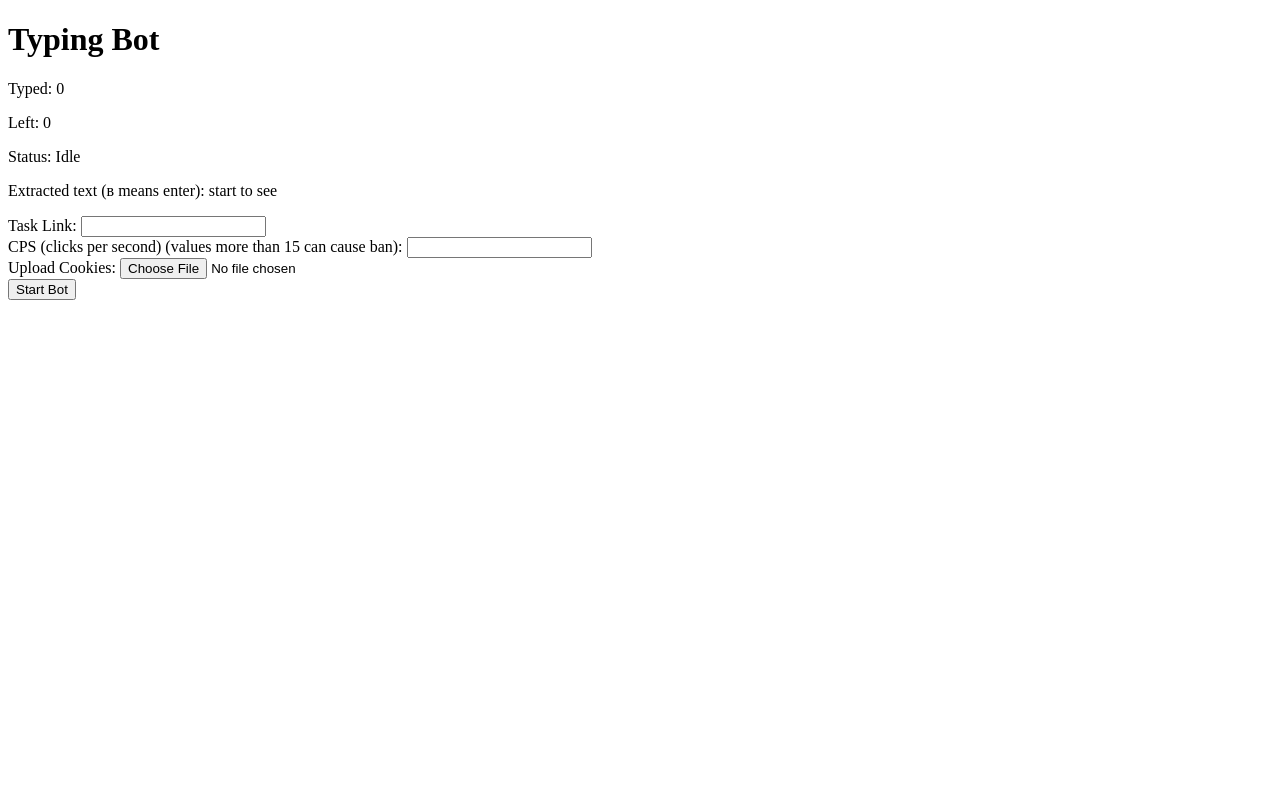
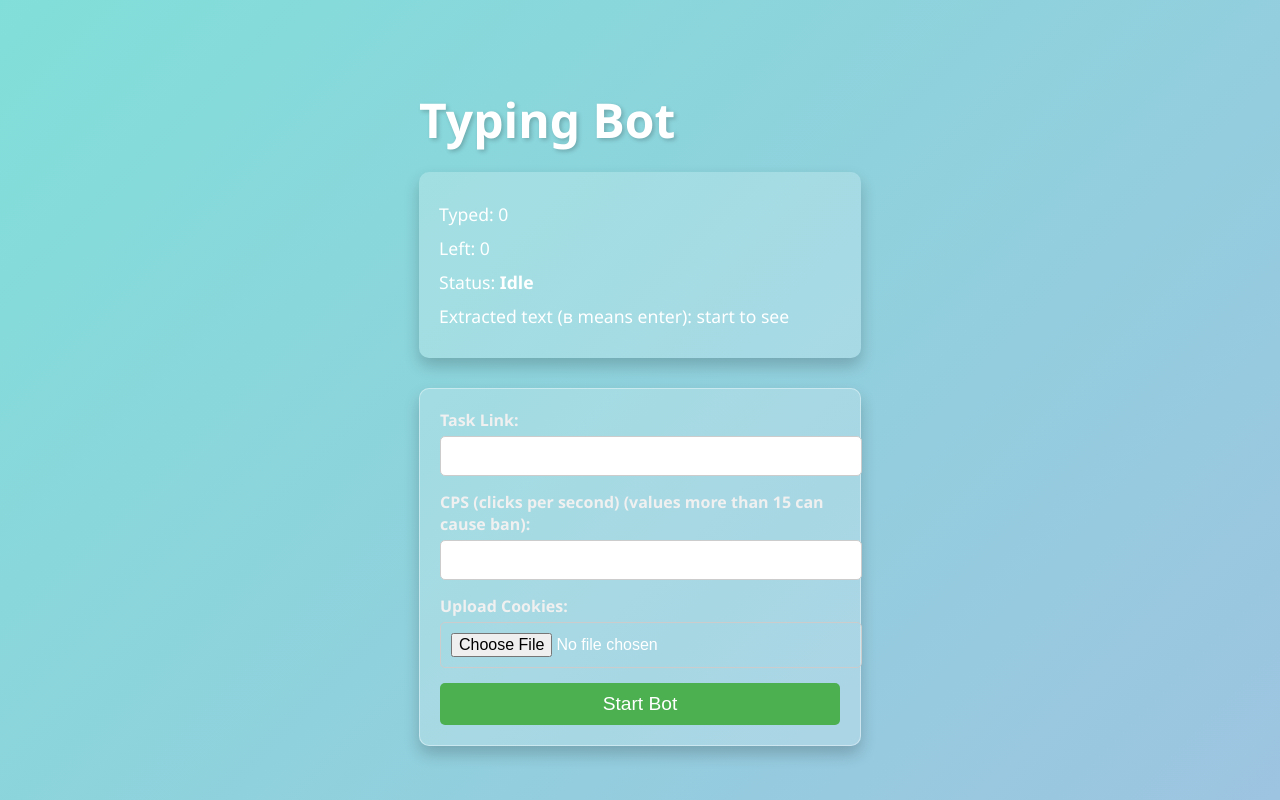
Before and after one commit to slavik2011/tc-server, a Flask app: page / in a window 1280 px wide. Run offline with Flask 3, Linux system fonts and the light colour scheme; parts of the project's set-up code (start-up, migrations or seed data) failed here and were passed over; some libraries are stand-ins or nearby versions.

Commit message:
Update index.html

```diff
--- a/templates/index.html
+++ b/templates/index.html
@@ -5,26 +5,141 @@
     <meta name="viewport" content="width=device-width, initial-scale=1.0">
     <title>Typing Bot (created by slvreal)</title>
     <script src="https://cdnjs.cloudflare.com/ajax/libs/socket.io/4.6.1/socket.io.js"></script>
+    <style>
+        body {
+            font-family: 'Segoe UI', Tahoma, Geneva, Verdana, sans-serif;
+            background: linear-gradient(135deg, #74ebd5, #ACB6E5);
+            color: #fff;
+            margin: 0;
+            padding: 0;
+            display: flex;
+            justify-content: center;
+            align-items: center;
+            height: 100vh;
+            overflow: hidden;
+            animation: gradientBackground 10s ease infinite;
+            background-size: 200% 200%;
+        }
+
+        @keyframes gradientBackground {
+            0% { background-position: 0% 50%; }
+            50% { background-position: 100% 50%; }
+            100% { background-position: 0% 50%; }
+        }
+
+        h1 {
+            color: #ffffff;
+            font-size: 3rem;
+            margin-bottom: 20px;
+            text-shadow: 2px 2px 4px rgba(0, 0, 0, 0.2);
+            animation: fadeIn 2s ease;
+        }
+
+        p {
+            font-size: 1.2rem;
+        }
+
+        #status {
+            font-weight: bold;
+        }
+
+        .info-box {
+            background-color: rgba(255, 255, 255, 0.2);
+            padding: 20px;
+            border-radius: 10px;
+            box-shadow: 0 8px 16px rgba(0, 0, 0, 0.2);
+            animation: popUp 1s ease;
+        }
+
+        .info-box p {
+            margin: 10px 0;
+            font-size: 1.1rem;
+        }
+
+        @keyframes popUp {
+            from { opacity: 0; transform: scale(0.9); }
+            to { opacity: 1; transform: scale(1); }
+        }
+
+        form {
+            margin-top: 30px;
+            padding: 20px;
+            border: 1px solid rgba(255, 255, 255, 0.4);
+            background-color: rgba(255, 255, 255, 0.2);
+            border-radius: 10px;
+            box-shadow: 0 8px 16px rgba(0, 0, 0, 0.2);
+            max-width: 400px;
+            animation: fadeIn 2s ease;
+        }
+
+        form label {
+            display: block;
+            margin-bottom: 5px;
+            font-weight: bold;
+            color: #f0f0f0;
+        }
+
+        form input {
+            width: 100%;
+            padding: 10px;
+            margin-bottom: 15px;
+            border-radius: 5px;
+            border: 1px solid #ccc;
+            font-size: 1rem;
+            transition: all 0.3s;
+        }
+
+        form input:focus {
+            border-color: #74ebd5;
+            box-shadow: 0 0 10px rgba(116, 235, 213, 0.5);
+        }
+
+        form button {
+            width: 100%;
+            padding: 10px;
+            background-color: #4CAF50;
+            color: white;
+            border: none;
+            border-radius: 5px;
+            font-size: 1.2rem;
+            cursor: pointer;
+            transition: background-color 0.3s ease;
+        }
+
+        form button:hover {
+            background-color: #45a049;
+        }
+
+        @keyframes fadeIn {
+            from { opacity: 0; }
+            to { opacity: 1; }
+        }
+    </style>
 </head>
 <body>
+    <div class="container">
         <h1>Typing Bot</h1>
+
+        <div class="info-box">
             <p>Typed: <span id="typed">0</span></p>
             <p>Left: <span id="left">0</span></p>
             <p>Status: <span id="status">Idle</span></p>
             <p>Extracted text (в means enter): <span id="extrtext">start to see</span></p>
+        </div>
 
         <form id="startBotForm" enctype="multipart/form-data">
             <label for="task_link">Task Link:</label>
-        <input type="text" id="task_link" name="task_link" required><br>
+            <input type="text" id="task_link" name="task_link" required>
 
-        <label for="task_link">CPS (clicks per second) (values more than 15 can cause ban):</label>
-        <input type="number" id="cps" name="cps" required><br>
+            <label for="cps">CPS (clicks per second) (values more than 15 can cause ban):</label>
+            <input type="number" id="cps" name="cps" required min="1" max="15">
 
             <label for="cookies">Upload Cookies:</label>
-        <input type="file" id="cookies" name="cookies" required><br>
+            <input type="file" id="cookies" name="cookies" required>
 
             <button type="submit">Start Bot</button>
         </form>
+    </div>
 
     <script>
         var socket = io();
```
Lines whose indentation alone changed are shown as unchanged.
